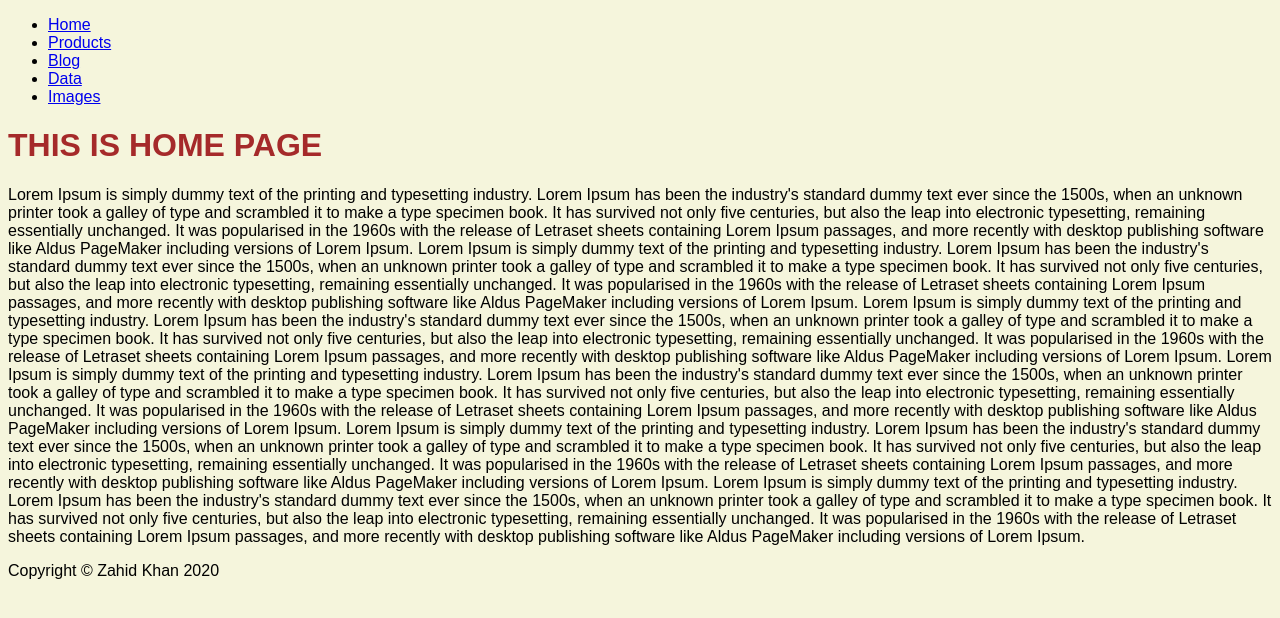
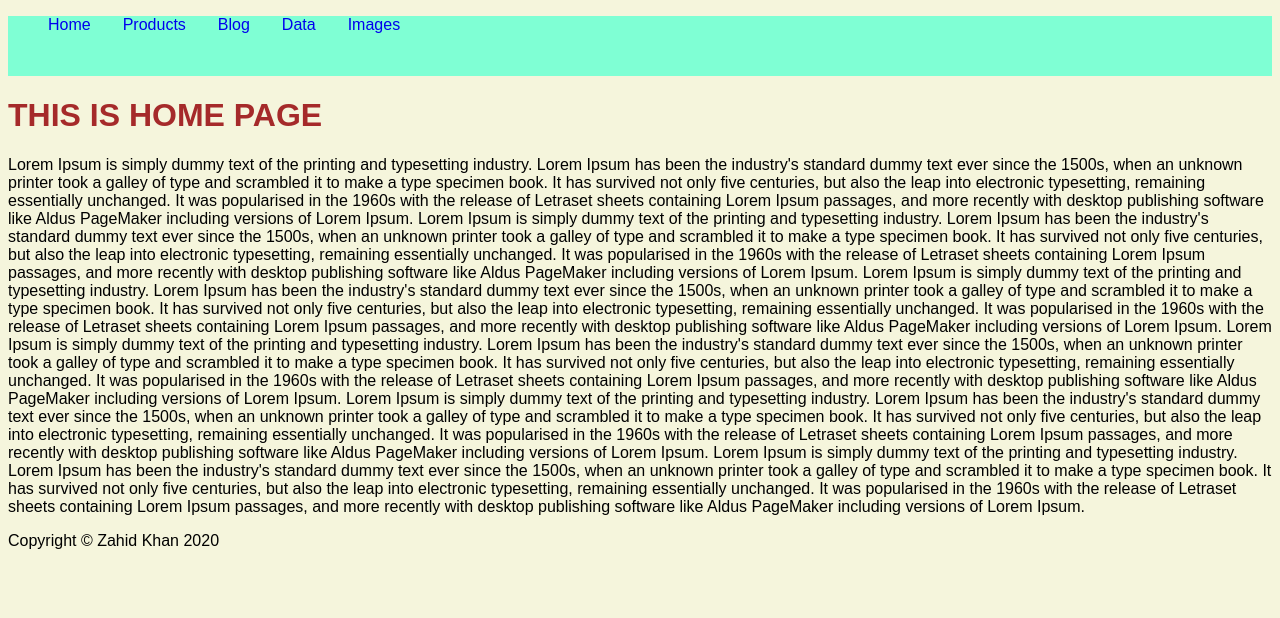
Before and after one commit to zahidkhan846/gatsby-tutorial, a Gatsby site: page / in a window 1280 px wide. Built offline with nearby package versions, Linux system fonts and the light colour scheme; Gatsby itself is replaced by a stand-in of ours.

Commit message:
Final commit

```diff
--- /dev/null
+++ b/src/components/Header/Header.css
@@ -0,0 +1,16 @@
+.header {
+  width: 100%;
+  height: 60px;
+  background-color: aquamarine;
+}
+.header ul {
+  display: flex;
+  list-style: none;
+}
+.header li {
+  margin-right: 2rem;
+}
+
+.header a {
+  text-decoration: none;
+}
--- a/src/components/Header/Header.js
+++ b/src/components/Header/Header.js
@@ -1,9 +1,10 @@
 import React from "react"
 import { Link } from "gatsby"
+import "./Header.css"
 
 function Header(props) {
   return (
-    <div>
+    <div className="header">
       <ul>
         <li>
           <Link to="/">Home</Link>
```
